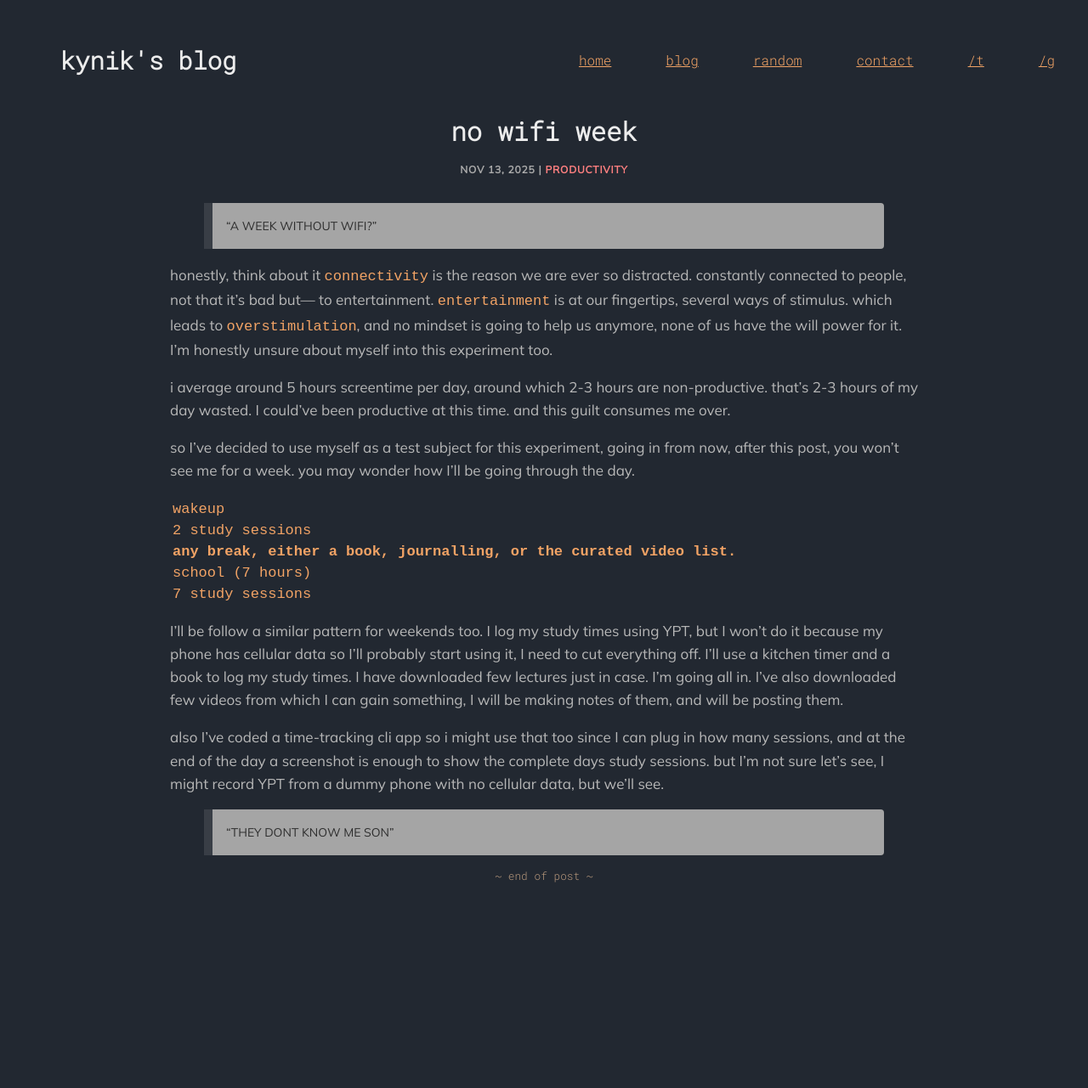
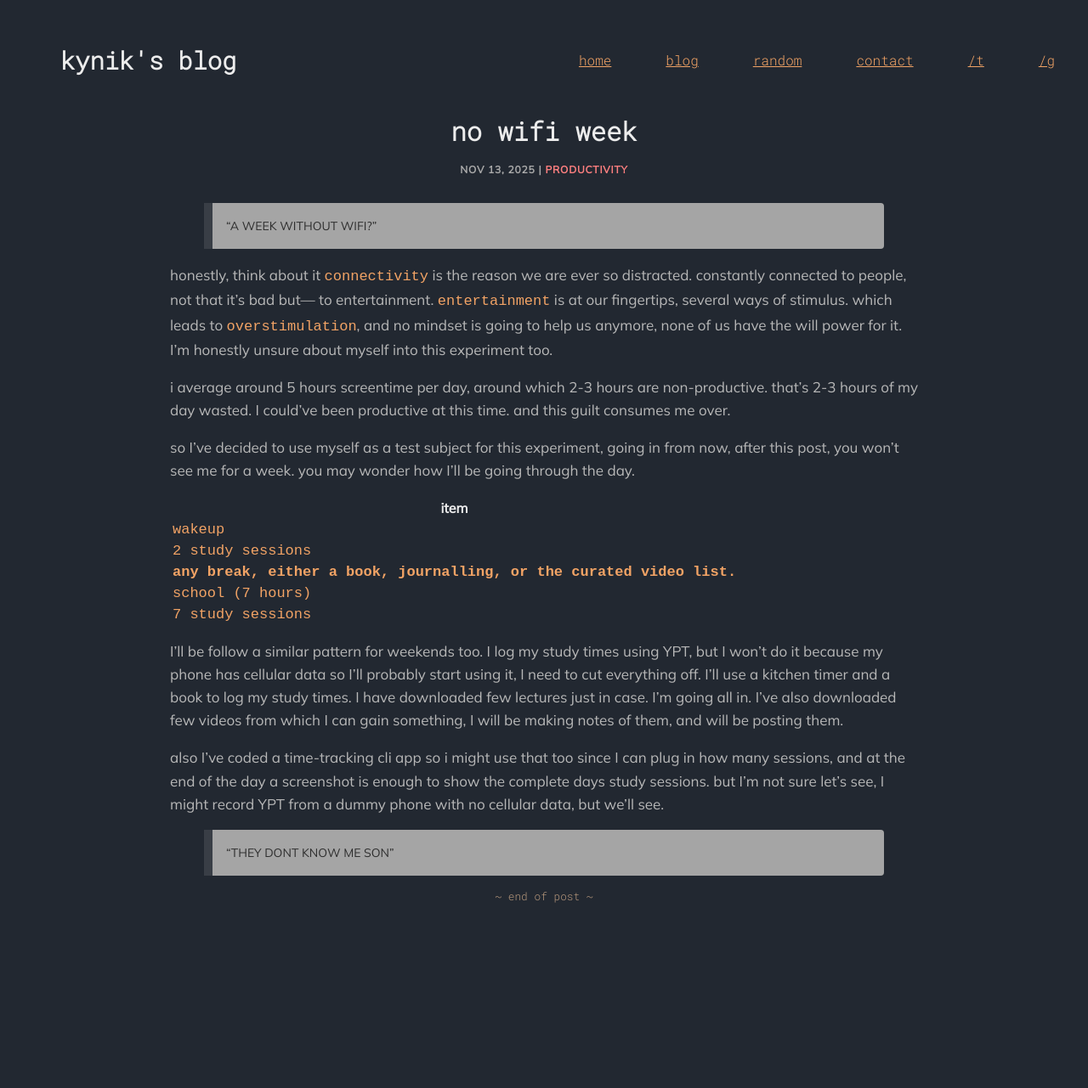
Before and after one commit to 7ynikos/7ynikos.github.io, a Jekyll site: the page built from blog/_posts/2025-11-13-no-wifi-for-a-week.md, in a window 1280 px wide. Shown: the whole page at 85% size. Built offline with Jekyll 4.4.1, drawn with Linux system fonts in a browser that asks for light colours; before the commit the page ends 1257 px from its top, so only the background shows below that.

```diff
--- a/blog/_posts/2025-11-13-no-wifi-for-a-week.md
+++ b/blog/_posts/2025-11-13-no-wifi-for-a-week.md
@@ -14,7 +14,7 @@
 
 so I've decided to use myself as a test subject for this experiment, going in from now, after this post, you won't see me for a week. you may wonder how I'll be going through the day.
 
-
+| item                                 |
 |--------------------------------------|
 | `wakeup`                             |
 | `2 study sessions  `                 |
```
